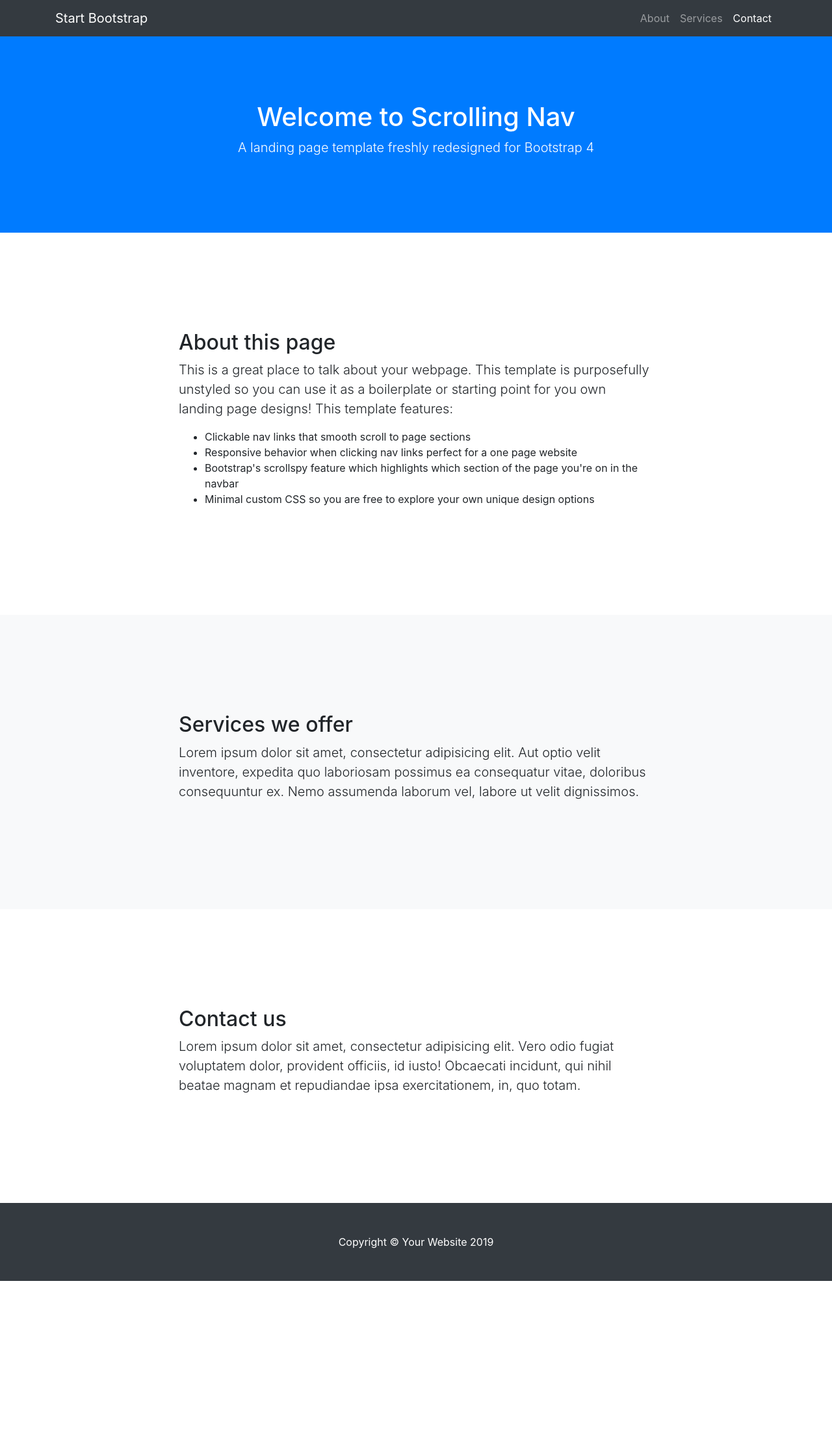
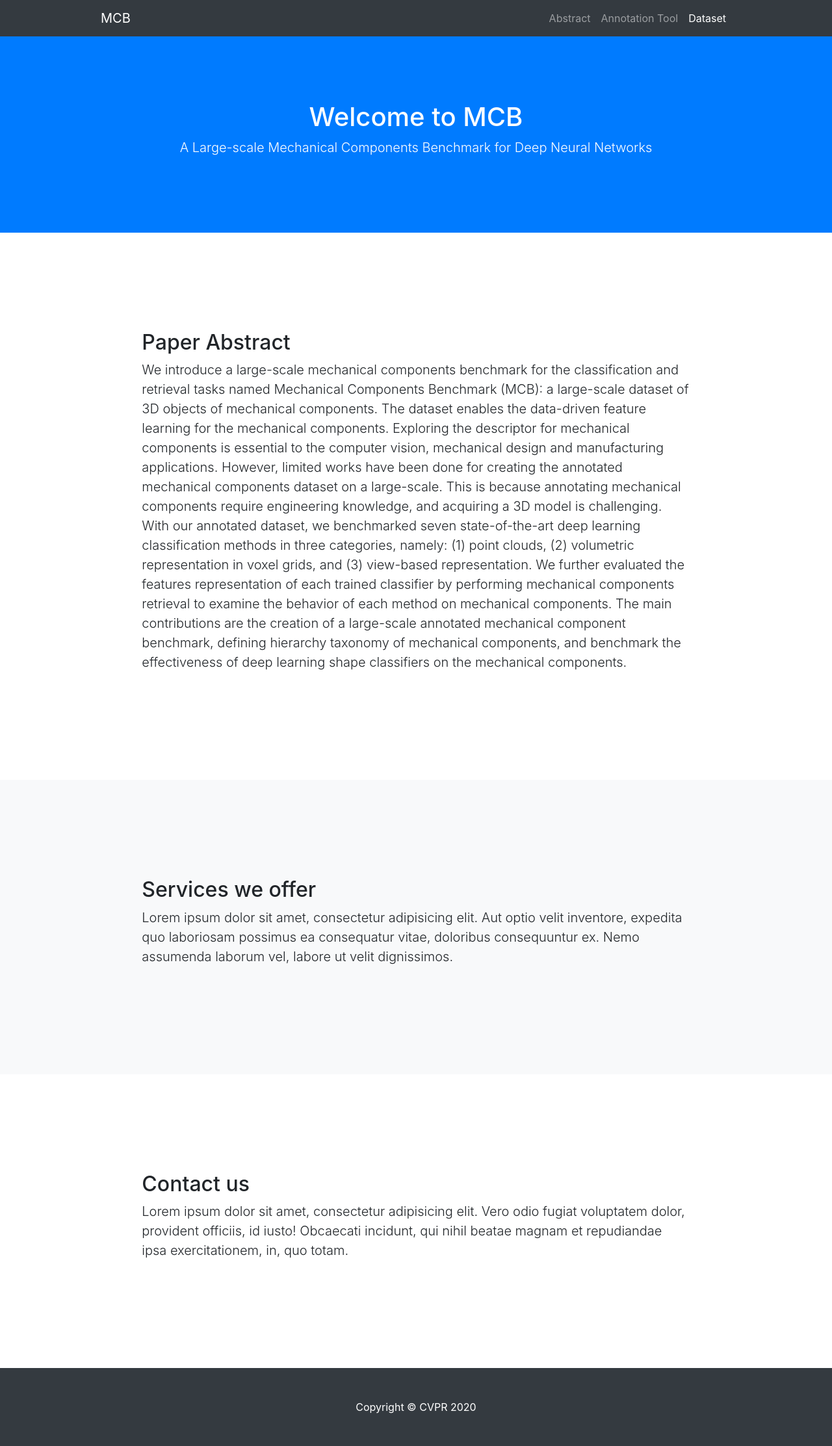
Before and after one commit to SionHu/MCB, a Django app: page / in a window 1280 px wide. Shown: the whole page at 65% size. Before the commit the page ends 1971 px from the top, so only its background shows below. Run offline with Django 3.2, Linux system fonts and the light colour scheme; some libraries are stand-ins or nearby versions.

Commit message:
update the template

```diff
--- a/templates/homepage.html
+++ b/templates/homepage.html
@@ -22,21 +22,21 @@
 
   <!-- Navigation -->
   <nav class="navbar navbar-expand-lg navbar-dark bg-dark fixed-top" id="mainNav">
-    <div class="container">
-      <a class="navbar-brand js-scroll-trigger" href="#page-top">Start Bootstrap</a>
+    <div class="container" style="width:1000px">
+      <a class="navbar-brand js-scroll-trigger" href="#page-top">MCB</a>
       <button class="navbar-toggler" type="button" data-toggle="collapse" data-target="#navbarResponsive" aria-controls="navbarResponsive" aria-expanded="false" aria-label="Toggle navigation">
         <span class="navbar-toggler-icon"></span>
       </button>
       <div class="collapse navbar-collapse" id="navbarResponsive">
         <ul class="navbar-nav ml-auto">
           <li class="nav-item">
-            <a class="nav-link js-scroll-trigger" href="#about">About</a>
+            <a class="nav-link js-scroll-trigger" href="#abstract">Abstract</a>
           </li>
           <li class="nav-item">
-            <a class="nav-link js-scroll-trigger" href="#services">Services</a>
+            <a class="nav-link js-scroll-trigger" href="#annotation">Annotation Tool</a>
           </li>
           <li class="nav-item">
-            <a class="nav-link js-scroll-trigger" href="#contact">Contact</a>
+            <a class="nav-link js-scroll-trigger" href="#dataset">Dataset</a>
           </li>
         </ul>
       </div>
@@ -45,46 +45,46 @@
 
   <header class="bg-primary text-white">
     <div class="container text-center">
-      <h1>Welcome to Scrolling Nav</h1>
-      <p class="lead">A landing page template freshly redesigned for Bootstrap 4</p>
+      <h1>Welcome to MCB</h1>
+      <p class="lead">A Large-scale Mechanical Components Benchmark for Deep Neural Networks</p>
     </div>
   </header>
 
-  <section id="about">
-    <div class="container">
+  <section id="abstract">
     <div class="row">
       <div class="col-lg-8 mx-auto">
-          <h2>About this page</h2>
-          <p class="lead">This is a great place to talk about your webpage. This template is purposefully unstyled so you can use it as a boilerplate or starting point for you own landing page designs! This template features:</p>
-          <ul>
-            <li>Clickable nav links that smooth scroll to page sections</li>
-            <li>Responsive behavior when clicking nav links perfect for a one page website</li>
-            <li>Bootstrap's scrollspy feature which highlights which section of the page you're on in the navbar</li>
-            <li>Minimal custom CSS so you are free to explore your own unique design options</li>
-          </ul>
-        </div>
+        <h2>Paper Abstract</h2>
+        <p class="lead">
+          We introduce a large-scale mechanical components benchmark for the classification and retrieval tasks named Mechanical Components Benchmark (MCB): a large-scale dataset of 3D objects of mechanical components.
+          The dataset enables the data-driven feature learning for the mechanical components.
+          Exploring the descriptor for mechanical components is essential to the computer vision,
+          mechanical design and manufacturing  applications.
+          However, limited works have been done for creating the annotated mechanical components dataset on a large-scale.
+          This is because annotating mechanical components require engineering knowledge, and acquiring a 3D model is challenging.
+          With our annotated dataset, we benchmarked seven state-of-the-art deep learning classification methods in three categories,
+          namely: (1) point clouds, (2) volumetric representation in voxel grids, and (3) view-based representation.
+          We further evaluated the features representation of each trained classifier by performing mechanical components retrieval to examine the behavior of each method on mechanical components.
+          The main contributions are the creation of a large-scale annotated mechanical component benchmark, defining hierarchy taxonomy of mechanical components, and
+          benchmark the effectiveness of deep learning shape classifiers on the mechanical components.
+        </p>
       </div>
     </div>
   </section>
 
-  <section id="services" class="bg-light">
-    <div class="container">
+  <section id="annotation" class="bg-light">
     <div class="row">
       <div class="col-lg-8 mx-auto">
         <h2>Services we offer</h2>
         <p class="lead">Lorem ipsum dolor sit amet, consectetur adipisicing elit. Aut optio velit inventore, expedita quo laboriosam possimus ea consequatur vitae, doloribus consequuntur ex. Nemo assumenda laborum vel, labore ut velit dignissimos.</p>
       </div>
     </div>
-    </div>
   </section>
 
-  <section id="contact">
-    <div class="container">
+  <section id="dataset">
     <div class="row">
       <div class="col-lg-8 mx-auto">
         <h2>Contact us</h2>
         <p class="lead">Lorem ipsum dolor sit amet, consectetur adipisicing elit. Vero odio fugiat voluptatem dolor, provident officiis, id iusto! Obcaecati incidunt, qui nihil beatae magnam et repudiandae ipsa exercitationem, in, quo totam.</p>
-        </div>
       </div>
     </div>
   </section>
@@ -92,7 +92,7 @@
   <!-- Footer -->
   <footer class="py-5 bg-dark">
     <div class="container">
-      <p class="m-0 text-center text-white">Copyright &copy; Your Website 2019</p>
+      <p class="m-0 text-center text-white">Copyright &copy; CVPR 2020</p>
     </div>
     <!-- /.container -->
   </footer>
```
Lines whose indentation alone changed are shown as unchanged.
